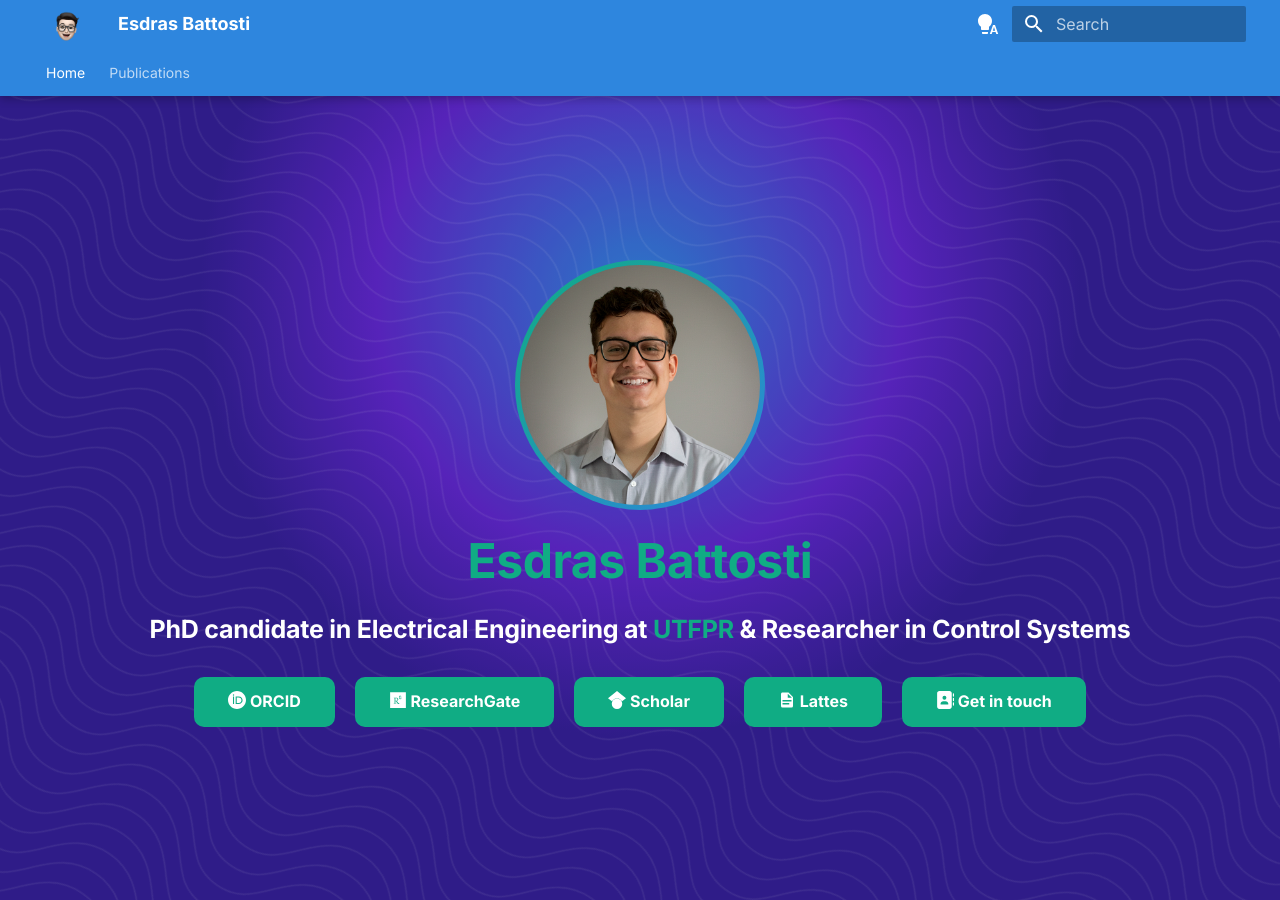
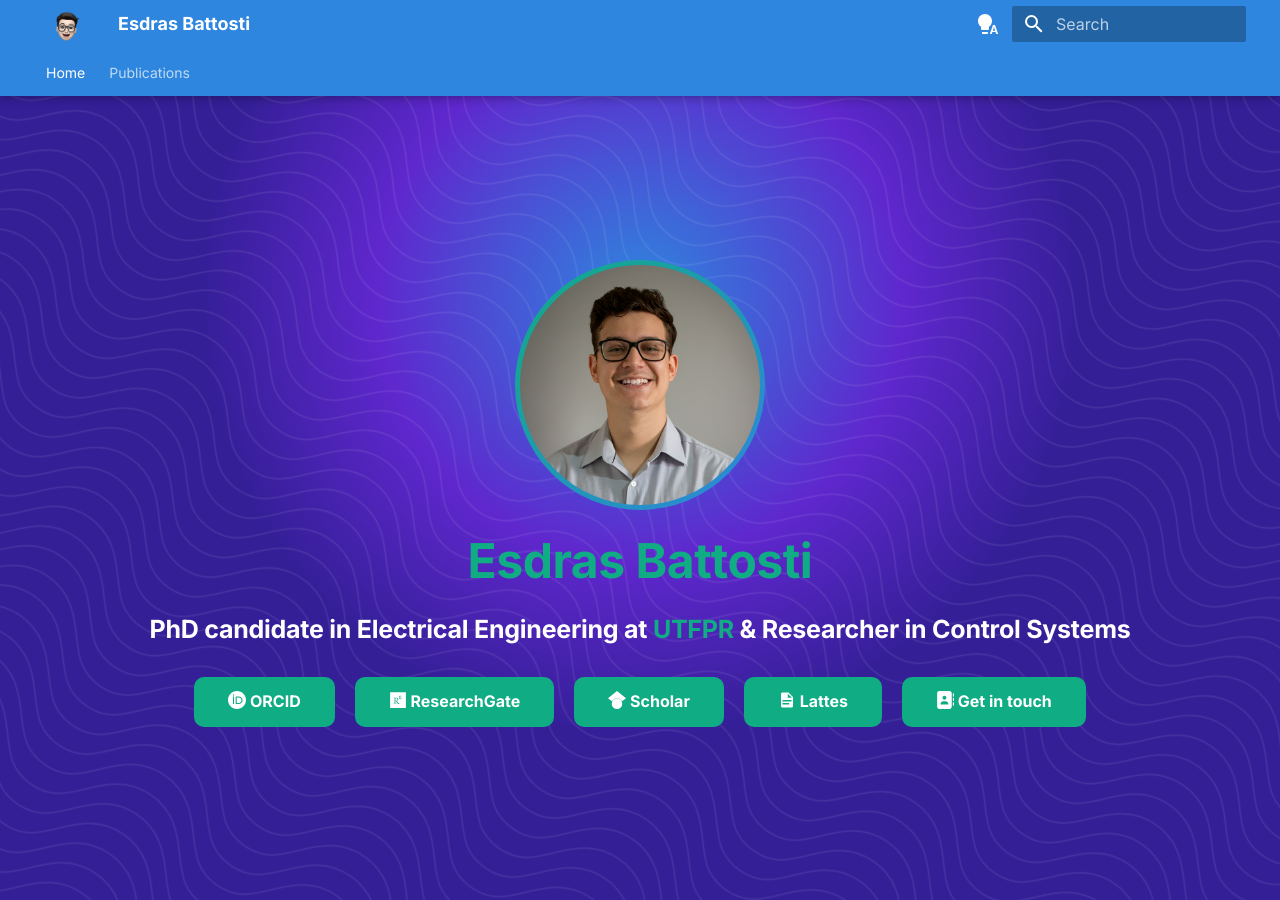
Before and after one commit to ximiraxelo/ximiraxelo.github.io, an MkDocs documentation site: the page built from docs/index.md, in a window 1280 px wide and 900 px high. Built offline with MkDocs 1.6.1 and Material for MkDocs 9.7.7, drawn with Linux system fonts in a browser that asks for light colours.

Commit message:
increase brightness in background image

```diff
--- a/docs/css/extra.css
+++ b/docs/css/extra.css
@@ -5,11 +5,11 @@
 }
 
 [data-md-color-scheme="slate"] {
-  --brightness: 0.6;
+  --brightness: 0.8;
 }
 
 [data-md-color-scheme="default"] {
-  --brightness: 0.9;
+  --brightness: 1;
 }
 
 html {
```
